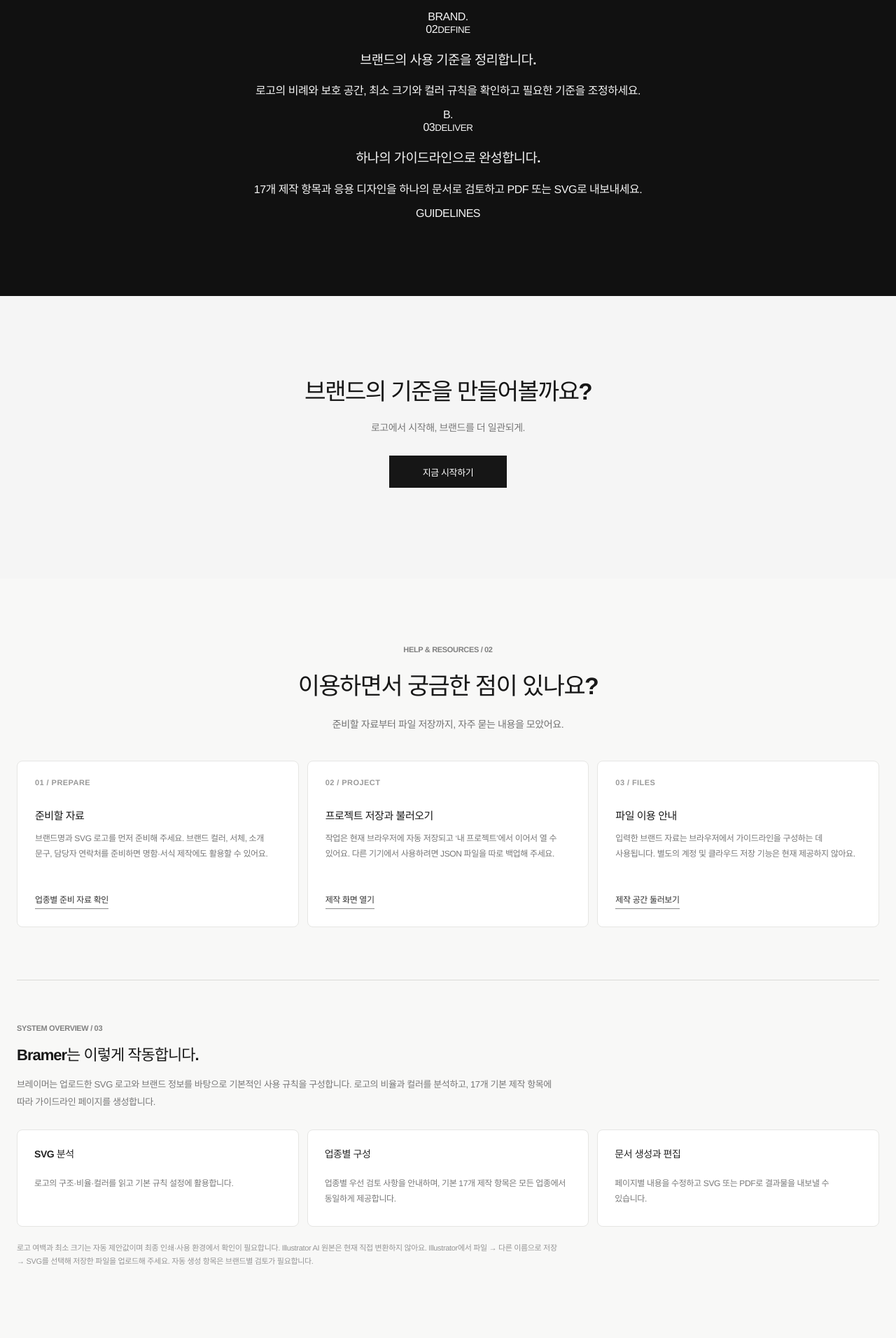
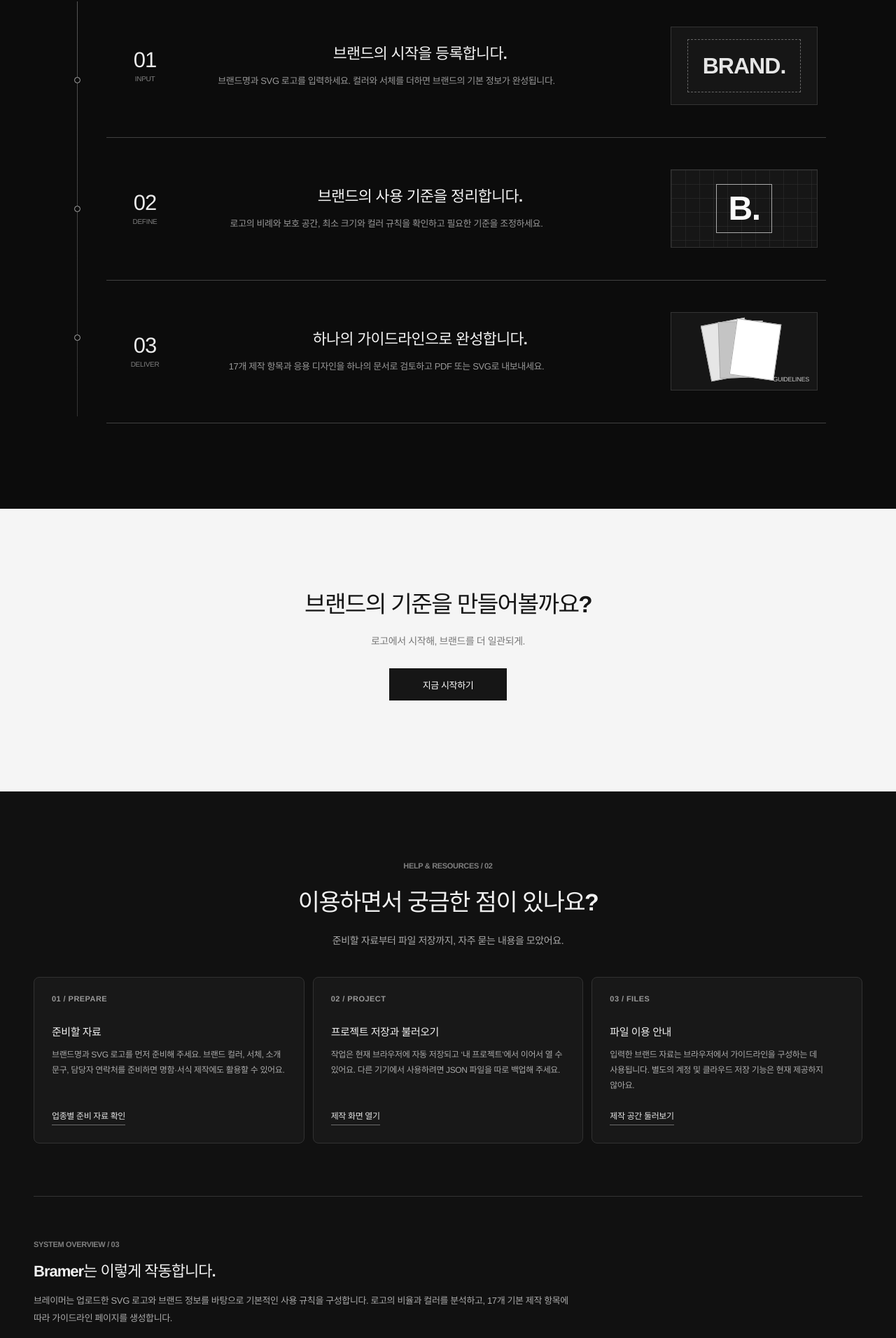
Before and after one commit to jyhome1228-cyber/brandcreator, a React (Vite) app: page / in a window 1280 px wide. Shown: the part 2398-4310 px from the top of the page at 70% size. Built offline with nearby package versions, Linux system fonts and the light colour scheme; a web font is replaced by a local one.

Commit message:
Animate 1-2-3 process sequentially and unify FAQ/footer into dark monochrome design

```diff
--- a/src/bramer-bilingual-sample.css
+++ b/src/bramer-bilingual-sample.css
@@ -98,3 +98,86 @@
  .bramer-engine-preview .bramer-engine-play{min-width:84px}
  .bramer-engine-preview .bramer-engine-hint{font-size:10px}
 }
+
+/* 2026 BRAMER editorial process: ordered reveal and monochrome visuals. */
+.bramer-landing .bramer-home-steps-section{background:#0C0C0C!important;color:#F5F5F5;padding:112px 24px 122px!important}
+.bramer-landing .bramer-home-steps-section .bramer-home-section-heading{max-width:900px;margin:0 auto 76px!important}
+.bramer-landing .bramer-home-steps-section .bramer-home-section-heading h2{font-size:clamp(30px,3vw,44px)!important;line-height:1.3}
+.bramer-landing .bramer-home-process{width:min(1080px,100%);margin:0 auto;position:relative;display:grid;grid-template-columns:20px minmax(0,1fr);gap:32px}
+.bramer-landing .bramer-process-track{height:100%;display:flex;flex-direction:column;justify-content:space-around;align-items:center;position:relative;padding:30px 0}
+.bramer-landing .bramer-process-track:before{content:"";position:absolute;top:10px;bottom:10px;left:calc(50% - .5px);width:1px;background:linear-gradient(#555,#343434)}
+.bramer-landing .bramer-process-track span{height:9px;width:9px;border-radius:50%;border:1px solid #aaa;background:#0c0c0c;z-index:1}
+.bramer-landing .bramer-process-list{border-top:1px solid #414141}
+.bramer-landing .bramer-process-step{display:grid;grid-template-columns:110px minmax(250px,1fr) 230px;gap:30px;align-items:center;min-height:204px;padding:30px 12px 30px 0;border-bottom:1px solid #414141;background:transparent!important}
+.bramer-landing .bramer-process-index{display:flex;flex-direction:column;gap:7px;align-self:center}
+.bramer-landing .bramer-process-index>span{font-size:31px!important;font-weight:500;letter-spacing:-.055em;line-height:1;color:#eaeaea}
+.bramer-landing .bramer-process-index small{font-size:10px;letter-spacing:.1em;color:#7e7e7e}
+.bramer-landing .bramer-process-copy h3{font-size:clamp(19px,1.7vw,23px)!important;line-height:1.45!important;letter-spacing:-.045em;font-weight:650;color:#f4f4f4;margin:0 0 12px}
+.bramer-landing .bramer-process-copy p{font-size:13px!important;line-height:1.83!important;color:#999;max-width:520px;word-break:keep-all;margin:0}
+.bramer-landing .bramer-process-graphic{justify-self:end;width:210px;height:112px;position:relative;background:#161616;border:1px solid #343434;overflow:hidden;display:flex;align-items:center;justify-content:center}
+.bramer-landing .bramer-process-graphic-logo>span{font-size:32px;font-weight:650;letter-spacing:-.075em;color:#e6e6e6}
+.bramer-landing .bramer-process-graphic-logo i{position:absolute;inset:17px 23px;border:1px dashed #676767;pointer-events:none}
+.bramer-landing .bramer-process-graphic-grid{background-image:linear-gradient(to right,#3337 1px,transparent 1px),linear-gradient(to bottom,#3337 1px,transparent 1px);background-size:20px 20px}
+.bramer-landing .bramer-process-graphic-grid>span{font-size:48px;font-weight:650;letter-spacing:-.09em;color:#fafafa;z-index:1}
+.bramer-landing .bramer-process-graphic-grid>i{position:absolute;width:80px;height:70px;left:calc(50% - 40px);top:calc(50% - 35px);border:1px solid #aaa}
+.bramer-landing .bramer-process-graphic-pages{gap:0}
+.bramer-landing .bramer-process-graphic-pages>i{display:block;position:absolute;width:64px;height:81px;background:#e6e6e6;border:1px solid #aaa;top:12px;left:49px;transform:rotate(-11deg)}
+.bramer-landing .bramer-process-graphic-pages>i:nth-child(2){left:68px;transform:rotate(-2deg);background:#c4c4c4}
+.bramer-landing .bramer-process-graphic-pages>i:nth-child(3){left:88px;transform:rotate(8deg);background:#fff}
+.bramer-landing .bramer-process-graphic-pages>span{position:absolute;bottom:10px;right:11px;color:#c8c8c8;font-size:9px;letter-spacing:.09em}
+.bramer-landing .bramer-home-process.bramer-will-reveal .bramer-process-step{opacity:0;transform:translateY(20px)}
+.bramer-landing .bramer-home-process.bramer-is-visible .bramer-process-step{animation:bramer-process-reveal .65s cubic-bezier(.2,.8,.25,1) both}
+.bramer-landing .bramer-home-process.bramer-is-visible .bramer-process-step:nth-child(1){animation-delay:.05s}
+.bramer-landing .bramer-home-process.bramer-is-visible .bramer-process-step:nth-child(2){animation-delay:.43s}
+.bramer-landing .bramer-home-process.bramer-is-visible .bramer-process-step:nth-child(3){animation-delay:.82s}
+@keyframes bramer-process-reveal{from{opacity:0;transform:translateY(20px)}to{opacity:1;transform:translateY(0)}}
+/* FAQ and lower landing area: no white panels or white section transitions. */
+.bramer-landing .bramer-help-section{background:#111!important;color:#f0f0f0!important;padding:100px 24px 115px!important}
+.bramer-landing .bramer-help-section .bramer-home-section-heading h2,
+.bramer-landing .bramer-help-section .bramer-tech-section h3,
+.bramer-landing .bramer-help-section .bramer-help-faq h3,
+.bramer-landing .bramer-help-section .bramer-help-grid h3,
+.bramer-landing .bramer-help-section .bramer-tech-grid strong{color:#f1f1f1!important}
+.bramer-landing .bramer-help-section .bramer-home-section-heading p,
+.bramer-landing .bramer-help-section .bramer-tech-section>p,
+.bramer-landing .bramer-help-section .bramer-tech-grid span,
+.bramer-landing .bramer-help-section .bramer-help-grid p{color:#aaa!important}
+.bramer-landing .bramer-help-section .bramer-help-grid article,
+.bramer-landing .bramer-help-section .bramer-tech-grid>div{background:#181818!important;border:1px solid #323232!important;color:#f0f0f0}
+.bramer-landing .bramer-help-section .bramer-help-grid article:hover{background:#202020!important;border-color:#555!important}
+.bramer-landing .bramer-help-section .bramer-help-grid a{color:#e5e5e5!important;border-color:#6c6c6c}
+.bramer-landing .bramer-help-section .bramer-tech-section{border-color:#353535!important}
+.bramer-landing .bramer-help-section .bramer-tech-note{color:#888!important}
+.bramer-landing .bramer-help-faq{max-width:1100px;margin-top:80px}
+.bramer-landing .bramer-help-faq h3{margin-bottom:28px;color:#f4f4f4}
+.bramer-landing .bramer-help-faq details{background:transparent!important;border-top:1px solid #393939!important;padding:0!important}
+.bramer-landing .bramer-help-faq details:last-child{border-bottom:1px solid #393939!important}
+.bramer-landing .bramer-help-faq summary{display:block;position:relative;cursor:pointer;list-style:none;padding:23px 42px 23px 3px;font-size:15px!important;font-weight:550;color:#ededed;line-height:1.7}
+.bramer-landing .bramer-help-faq summary::-webkit-details-marker{display:none}
+.bramer-landing .bramer-help-faq summary:after{content:"+";position:absolute;right:6px;top:21px;font-size:23px;line-height:1;color:#aaa;font-weight:300}
+.bramer-landing .bramer-help-faq details[open] summary:after{content:"−"}
+.bramer-landing .bramer-help-faq details p{color:#aaa!important;padding:0 60px 24px 3px;margin:0!important;max-width:900px;font-size:13px!important;line-height:1.85!important}
+.bramer-landing .bramer-help-faq summary:focus-visible{outline:2px solid #ccc;outline-offset:3px}
+.bramer-landing .bramer-home-footer{background:#090909!important;color:#f1f1f1!important;border-top:1px solid #272727!important;padding:75px 24px 34px!important}
+.bramer-landing .bramer-footer-col h3{color:#f1f1f1!important;font-weight:650}
+.bramer-landing .bramer-footer-col a{color:#999!important}
+.bramer-landing .bramer-footer-col a:hover{color:#fff!important}
+.bramer-landing .bramer-footer-bottom{border-top:1px solid #333!important}
+.bramer-landing .bramer-footer-bottom strong{color:#f4f4f4!important}
+.bramer-landing .bramer-footer-bottom span,
+.bramer-landing .bramer-footer-bottom small{color:#898989!important}
+@media(max-width:800px){
+ .bramer-landing .bramer-home-steps-section{padding:80px 18px 88px!important}
+ .bramer-landing .bramer-home-steps-section .bramer-home-section-heading{margin-bottom:45px!important}
+ .bramer-landing .bramer-home-process{grid-template-columns:10px minmax(0,1fr);gap:16px}
+ .bramer-landing .bramer-process-step{grid-template-columns:60px minmax(0,1fr);gap:12px;min-height:0;padding:28px 0}
+ .bramer-landing .bramer-process-graphic{grid-column:2;width:100%;max-width:250px;height:100px;justify-self:start;margin-top:3px}
+ .bramer-landing .bramer-process-index>span{font-size:25px!important}
+ .bramer-landing .bramer-process-copy h3{font-size:18px!important}
+ .bramer-landing .bramer-help-section{padding:72px 18px 86px!important}
+ .bramer-landing .bramer-help-faq{margin-top:55px}
+ .bramer-landing .bramer-home-footer{padding:57px 18px 28px!important}
+}
+@media(prefers-reduced-motion:reduce){
+ .bramer-landing .bramer-home-process .bramer-process-step{opacity:1!important;transform:none!important;animation:none!important}
+}
```
